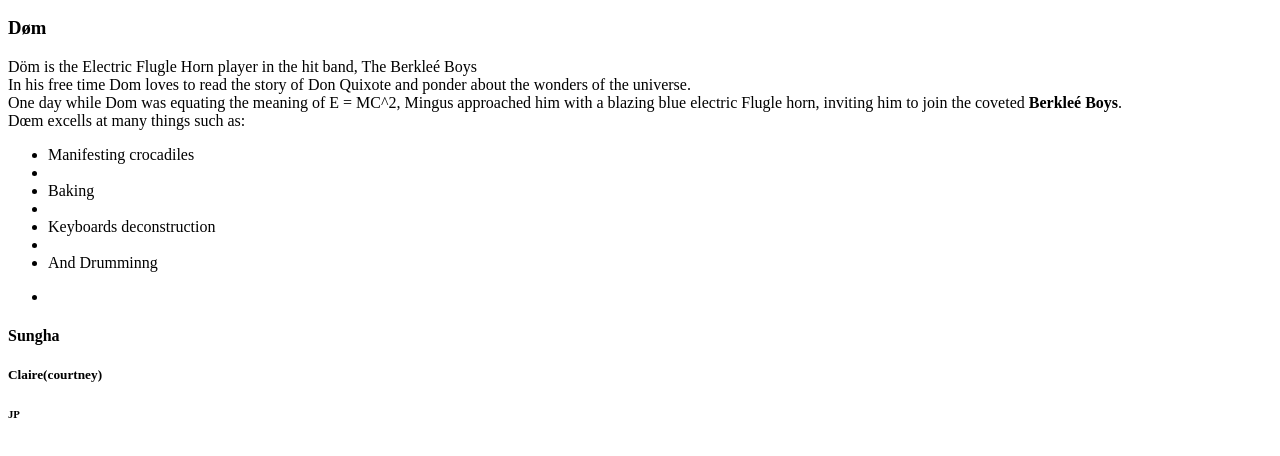
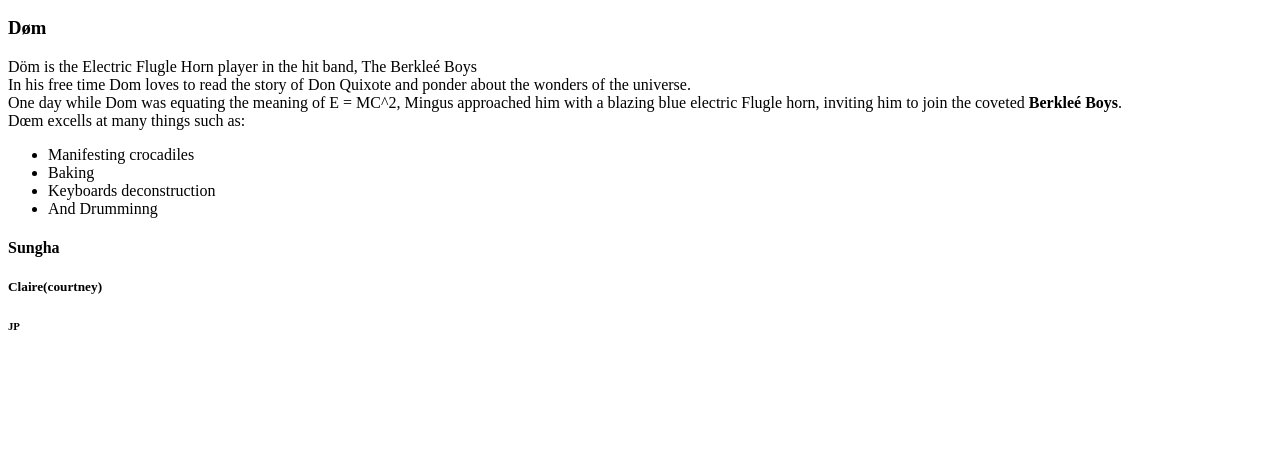
Before and after one commit to Windmilz/Windmilz.github.io, a plain HTML site: page index.html in a window 1280 px wide. Shown: the part 110-566 px from the top of the page. Drawn offline with Linux system fonts and the light colour scheme.

Commit message:
Edited Dom's list

```diff
--- a/index.html
+++ b/index.html
@@ -9,11 +9,11 @@
 In his free time Dom loves to read the story of Don Quixote and ponder about the wonders of the universe.<br>
 One day while Dom was equating the meaning of E = MC^2, Mingus approached him with a blazing blue electric Flugle horn, inviting him to join the coveted <strong>Berkleé Boys</strong>.<br>
 Dœm excells at many things such as: <ul>
-    <li>Manifesting crocadiles<li>
-    <li>Baking<li>
-    <li>Keyboards deconstruction<li>
-    <li>And Drumminng<li>
-  <ul></p>
+    <li>Manifesting crocadiles</li>
+    <li>Baking</li>
+    <li>Keyboards deconstruction</li>
+    <li>And Drumminng</li>
+</ul></p>
     </div>
 <h4>Sungha</h4>
 <p></p>
```
